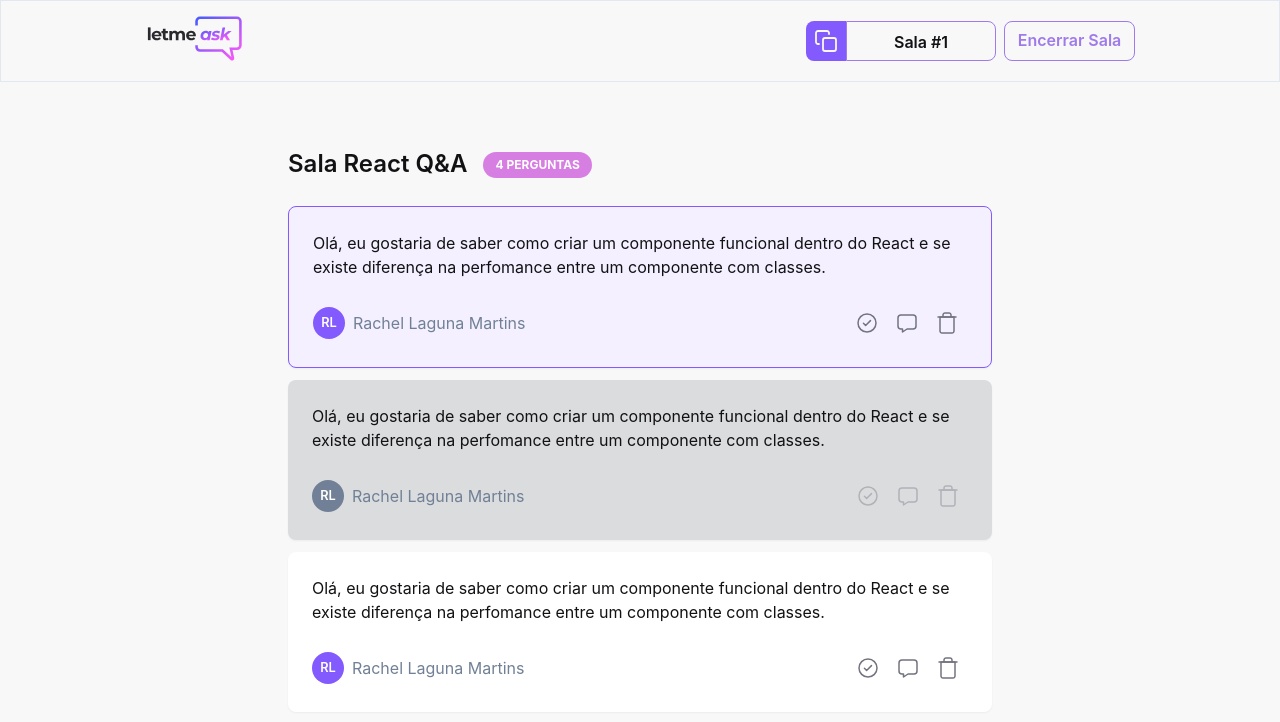
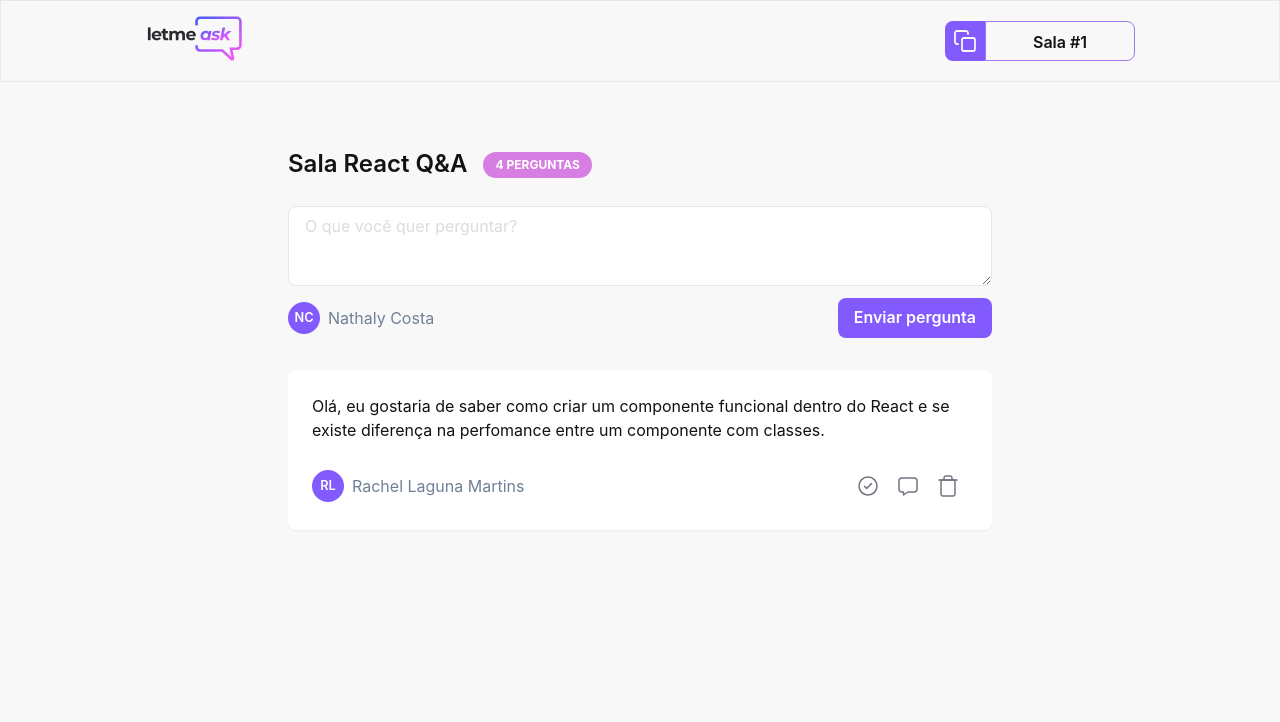
Before and after one commit to paulovictor11/letmeask-next, a Next.js app: page /room/1 in a window 1280 px wide. Shown: the top 722 px of the page. Built offline with nearby package versions, Linux system fonts and the light colour scheme.

Commit message:
Componente para realizar pergunta. WIP: controle de admin e usuário logado.

```diff
--- a/pages/room/[id].tsx
+++ b/pages/room/[id].tsx
@@ -5,6 +5,7 @@ import {
 } from '@chakra-ui/react';
 import { GetStaticPaths, GetStaticProps, NextPage } from 'next';
 import EmptyRoom from '../../src/components/EmptyRoom';
+import MakeQuestion from '../../src/components/MakeQuestion';
 import Navbar from '../../src/components/Navbar';
 import QuestionCard from '../../src/components/QuestionCard';
 
@@ -29,6 +30,7 @@ export const getStaticPaths: GetStaticPaths = async () => {
 
 const Room: NextPage<RoomProps> = ({ id }) => {
     const isEmpty = false;
+    const isAdmin = false;
 
     const TitleRoom = () => {
         return (
@@ -38,6 +40,8 @@ const Room: NextPage<RoomProps> = ({ id }) => {
                     fontWeight="semibold"
                     alignContent="center">
                     Sala React Q{'&'}A
+
+                    {!isEmpty && (
                         <Badge
                             bg="pink.500"
                             color="white"
@@ -47,6 +51,7 @@ const Room: NextPage<RoomProps> = ({ id }) => {
                             ml={4}>
                             4 perguntas
                         </Badge>
+                    )}
                 </Text>
             </Box>
         );
@@ -57,32 +62,19 @@ const Room: NextPage<RoomProps> = ({ id }) => {
             <Navbar roomId={id} />
             <Box mx={72} pt={16} pb={8}>
                 <TitleRoom />
+
+                {!isAdmin && <MakeQuestion />}
+
                 {isEmpty ? (
                     <EmptyRoom />
                 ) : (
-                    <>
                     <QuestionCard
                         id="1"
                         question="Olá, eu gostaria de saber como criar um componente funcional dentro do React e se existe diferença na perfomance entre um componente com classes."
                         user="Rachel Laguna Martins"
-                            isAnswered={true}
+                        isAnswered={false }
                         isChecked={false}
                     />
-                        <QuestionCard
-                            id="1"
-                            question="Olá, eu gostaria de saber como criar um componente funcional dentro do React e se existe diferença na perfomance entre um componente com classes."
-                            user="Rachel Laguna Martins"
-                            isAnswered={false}
-                            isChecked={true}
-                        />
-                        <QuestionCard
-                            id="1"
-                            question="Olá, eu gostaria de saber como criar um componente funcional dentro do React e se existe diferença na perfomance entre um componente com classes."
-                            user="Rachel Laguna Martins"
-                            isAnswered={false}
-                            isChecked={false}
-                        />
-                    </>
                 )}
             </Box>
         </Box>
--- a/src/components/EmptyRoom/index.tsx
+++ b/src/components/EmptyRoom/index.tsx
@@ -18,7 +18,7 @@ const EmptyRoom = () => {
                     mt={2}>
                     Nenhuma pergunta por aqui...
                 </Text>
-                <Text textAlign="center" fontSize="sm" color="gray.400">
+                <Text textAlign="center" fontSize="sm" color="gray.500">
                     Envie o código desta sala para seus amigos e <br />
                     comece a responder perguntas!
                 </Text>
--- /dev/null
+++ b/src/components/MakeQuestion/index.tsx
@@ -0,0 +1,53 @@
+import { Avatar, Box, Button, Flex, Text, Textarea } from '@chakra-ui/react';
+import Link from 'next/link';
+
+const MakeQuestion = () => {
+    const isLoggedIn = true;
+
+    const HasUser = () => {
+        return (
+            <Box>
+                {isLoggedIn ? (
+                    <Flex alignItems="center">
+                        <Avatar
+                            name="Nathaly Costa"
+                            size="sm"
+                            bg="purple.500"
+                            color="white"
+                        />
+                        <Text ml={2} color="gray.500">
+                            Nathaly Costa
+                        </Text>
+                    </Flex>
+                ) : (
+                    <Text
+                        textAlign="center"
+                        color="gray.500"
+                        fontSize="smaller"
+                        mt={2}>
+                        Para enviar uma pergunta,&nbsp;
+                        <Link href="/" passHref>
+                            <Button as="a" color="purple.500" variant="link">
+                                <Text fontSize="smaller">faça seu login.</Text>
+                            </Button>
+                        </Link>
+                    </Text>
+                )}
+            </Box>
+        );
+    };
+
+    return (
+        <Box mb={8}>
+            <Textarea placeholder="O que você quer perguntar?" bg="white" focusBorderColor="purple.300" />
+            <Flex justifyContent="space-between" alignItems="center" mt={3}>
+                <HasUser />
+                <Button bg="purple.500" color="white" disabled={!isLoggedIn}>
+                    Enviar pergunta
+                </Button>
+            </Flex>
+        </Box>
+    );
+};
+
+export default MakeQuestion;
--- a/src/components/Navbar/index.tsx
+++ b/src/components/Navbar/index.tsx
@@ -8,6 +8,8 @@ type NavbarProps = {
 };
 
 const Navbar = ({ roomId }: NavbarProps) => {
+    const isAdmin = false;
+
     const RoomBadge = () => {
         return (
             <Flex h="40px">
@@ -54,7 +56,7 @@ const Navbar = ({ roomId }: NavbarProps) => {
 
                 <Flex alignItems={'center'} gap={2}>
                     <RoomBadge />
-                    <CloseRoom />
+                    {isAdmin && <CloseRoom />}
                 </Flex>
             </Flex>
         </Box>
```
Lines whose indentation alone changed are shown as unchanged.
